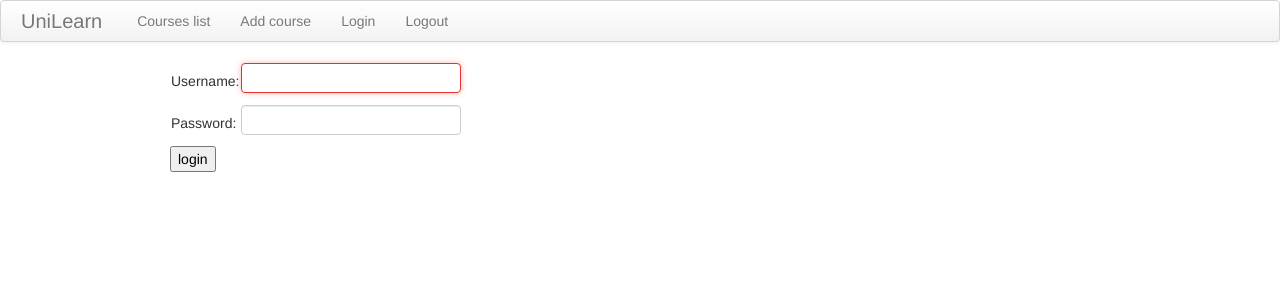
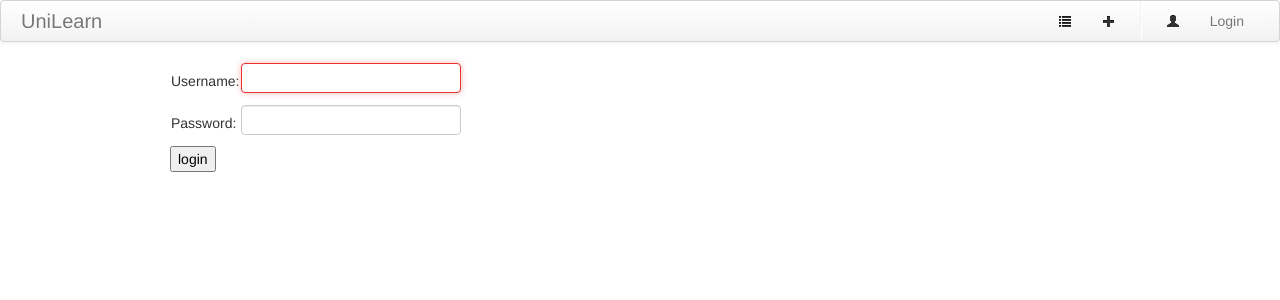
Before and after one commit to IIKovalenko/UniLearn, a Django app: page /login/ in a window 1280 px wide. Shown: the top 300 px of the page. Run offline with Django 3.2, Linux system fonts and the light colour scheme; some libraries are stand-ins or nearby versions.

Commit message:
Increased menu appearance

```diff
--- /dev/null
+++ b/unilearn/static/css/layout.css
@@ -0,0 +1,4 @@
+.form .form__field label {
+    display: inline-block;
+    width: 20%;
+}
--- /dev/null
+++ b/unilearn/static/js/layout.js
@@ -0,0 +1,3 @@
+$('.js-menu__active_on_hover').hover(function(){
+    $(this).toggleClass('active');
+});
--- a/unilearn/templates/layout.html
+++ b/unilearn/templates/layout.html
@@ -5,7 +5,7 @@
     <head>
         <title>{% block title %}{% endblock %}</title>
 
-        <link href="{% static 'layout.css' %}" rel="stylesheet">
+        <link href="{% static 'css/layout.css' %}" rel="stylesheet">
         <link href="{% static 'bootstrap/css/bootstrap.min.css' %}" rel="stylesheet" >
         {% block css %} {% endblock %}
 
@@ -15,11 +15,39 @@
           <div class="navbar-inner">
             <a class="brand" href="{% url 'index' %}">UniLearn</a>
             <ul class="nav">
-              <li><a href="{% url 'course-list' %}">Courses list</a></li>
-              <li><a href="{% url 'course-add' %}">Add course</a></li>
-              <li>{{ request.user.username }}</li>
-              <li><a href="{% url 'login' %}">Login</a></li>
-              <li><a href="{% url 'logout' %}">Logout</a></li>
+            </ul>
+            <ul class="nav pull-right">
+              <li class="js-menu__active_on_hover">
+                <a href="{% url 'course-list' %}">
+                  <span class="icon-list" title="Courses list"></span>
+                </a>
+              </li>
+              <li class="js-menu__active_on_hover">
+                <a href="{% url 'course-add' %}">
+                  <span class="icon-plus" title="Add course"></span>
+                </a>
+              </li>
+              <li class="divider-vertical"></li>
+
+
+              <li class="js-menu__active_on_hover">
+                <a href="">
+                  <span class="icon-user" title="{{ request.user.username }}"></span>
+                </a>
+              </li>
+              {% if request.user.is_authenticated %}
+                <li class="js-menu__active_on_hover">
+                  <a href="{% url 'logout' %}">
+                    <span class="icon-off" label="Logout"></span>
+                  </a>
+                </li>
+              {% else %}
+                <li>
+                  <a href="{% url 'login' %}">Login</a>
+                </li>
+              {% endif %}
+            </ul>
+
             </ul>
           </div>
         </div>
@@ -29,6 +57,7 @@
 
         <script src="http://code.jquery.com/jquery-latest.js"></script>
         <script src="{% static 'bootstrap/js/bootstrap.min.js' %}"></script>
+        <script src="{% static 'js/layout.js' %}"></script>
         {% block js %} {% endblock %}
 
     </body>
```
